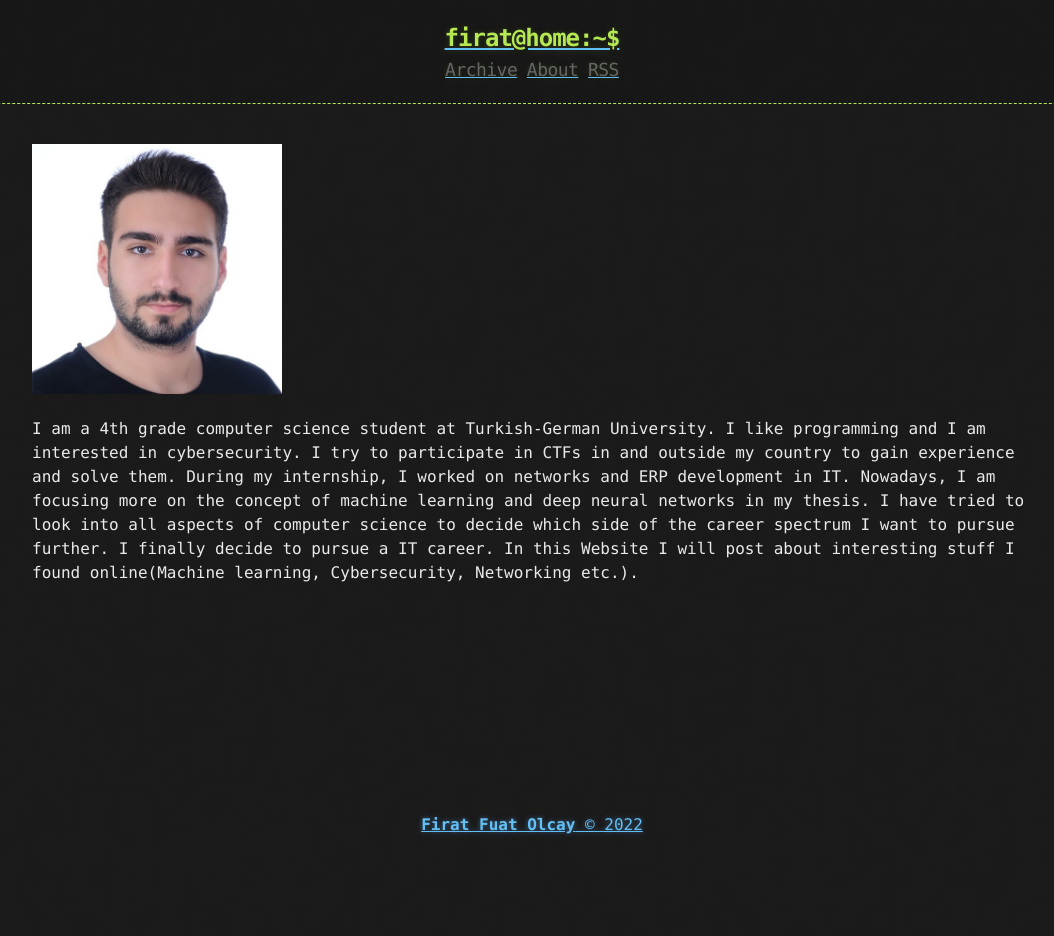
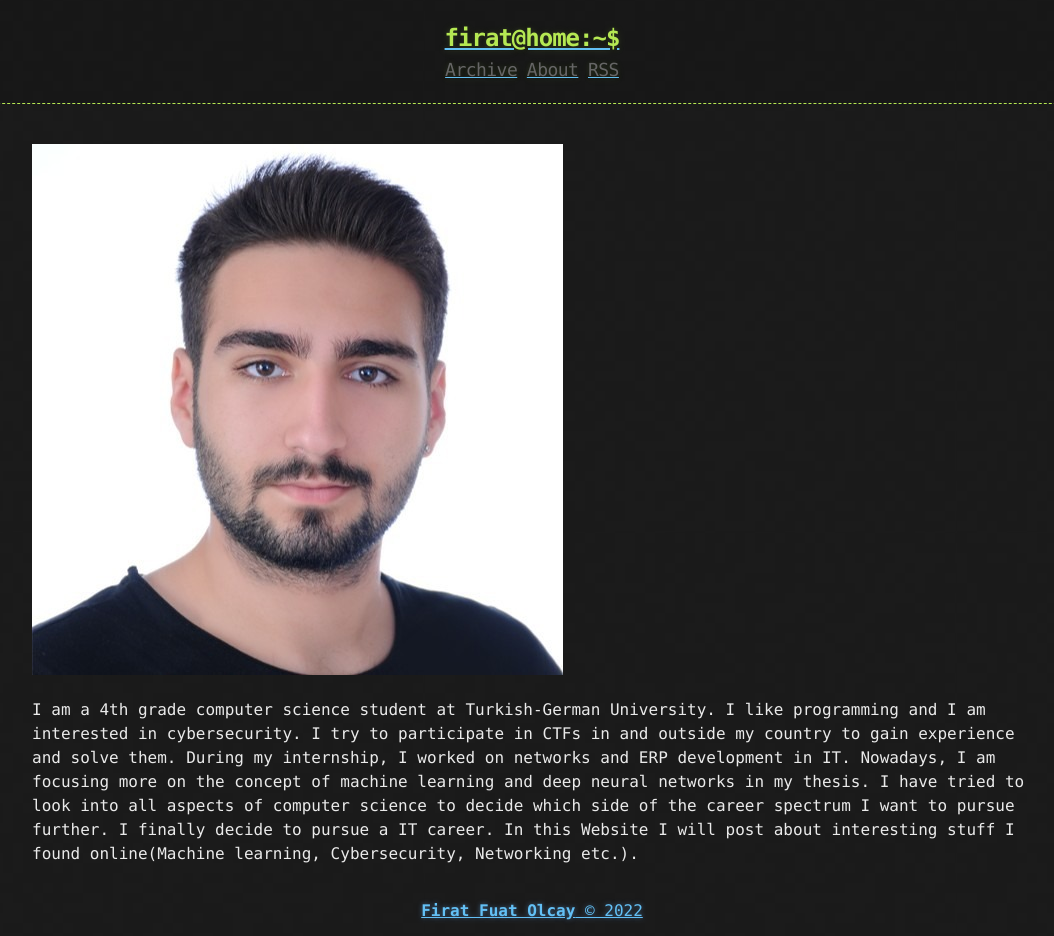
Before and after one commit to firatfolcay/firatfolcay.github.io, a Jekyll site: the page built from about.md, in a window 1280 px wide. Shown: the whole page, without its empty margins (108-1162 px from the left). Built offline with Jekyll 4.4.1, drawn with Linux system fonts in a browser that asks for light colours; before the commit the page ends 900 px from its top, so only the background shows below that.

Commit message:
Update about.md

```diff
--- a/about.md
+++ b/about.md
@@ -3,7 +3,7 @@ layout: page
 title: About
 ---
 
-![](https://github.com/firatfolcay/firatfolcay.github.io/blob/master/assets/mypic.jpeg?raw=true){: width="250" }
+![](https://github.com/firatfolcay/firatfolcay.github.io/blob/master/assets/mypic.jpeg?width="250")
 
 I am a 4th grade computer science student at Turkish-German University. I like
 programming and I am interested in cybersecurity. I try to participate in CTFs in and
```
